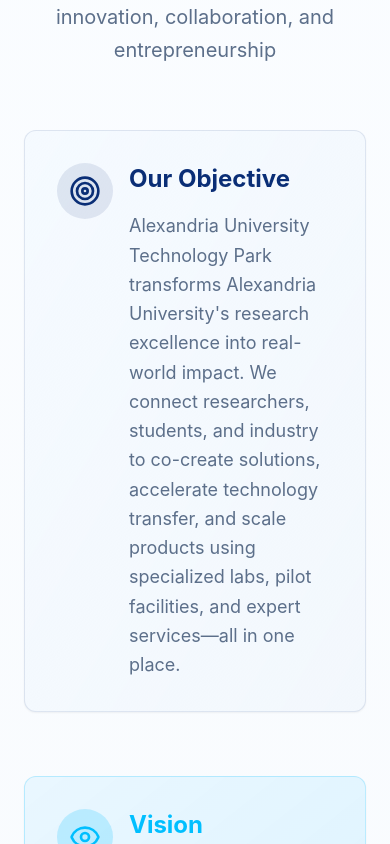
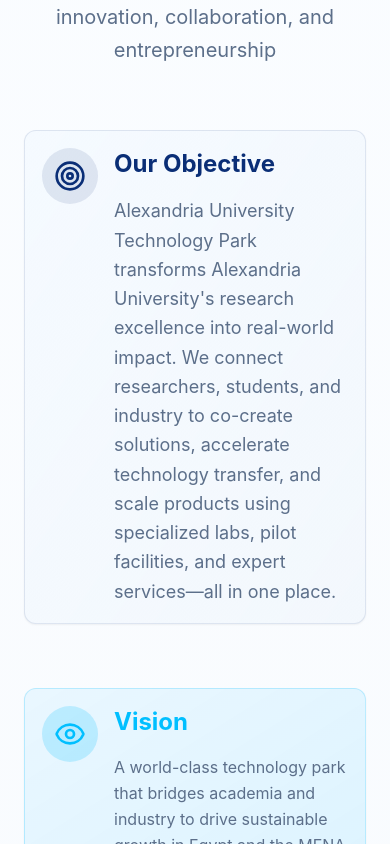
Before and after one commit to zeinabzaky86-star/AUTP2, a React (Vite) app: page / in a window 390 px wide. Shown: the part 1820-2664 px from the top of the page. Built offline with nearby package versions, Linux system fonts and the light colour scheme; no server answers; the database is empty.

Commit message:
Update padding styles for responsive design

```diff
--- a/src/index.css
+++ b/src/index.css
@@ -276,6 +276,13 @@ body {
   padding-top: 5% !important;
   padding-bottom: 5rem;
 }
+
+
+.p-8 {
+  padding: 5%!important;
+}
+
+
 }
 
 @media (max-width: 768px) {
@@ -285,6 +292,18 @@ body {
     height: 240px;
     object-fit: contain;
   }
+
+
+
+   .py-20 {
+  padding-top: 5% !important;
+  padding-bottom: 5rem;
+}
+
+
+.p-8 {
+  padding: 5%!important;
+}
 }
 
 
```
